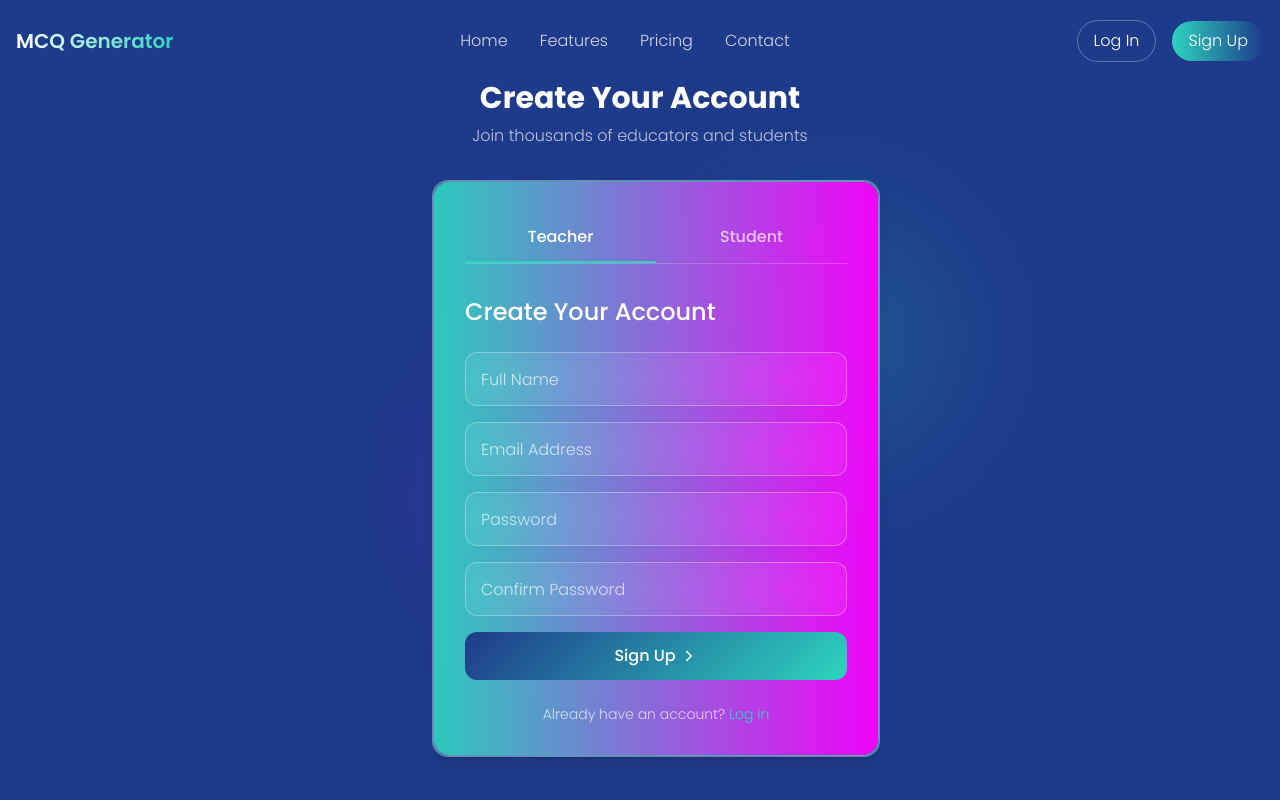
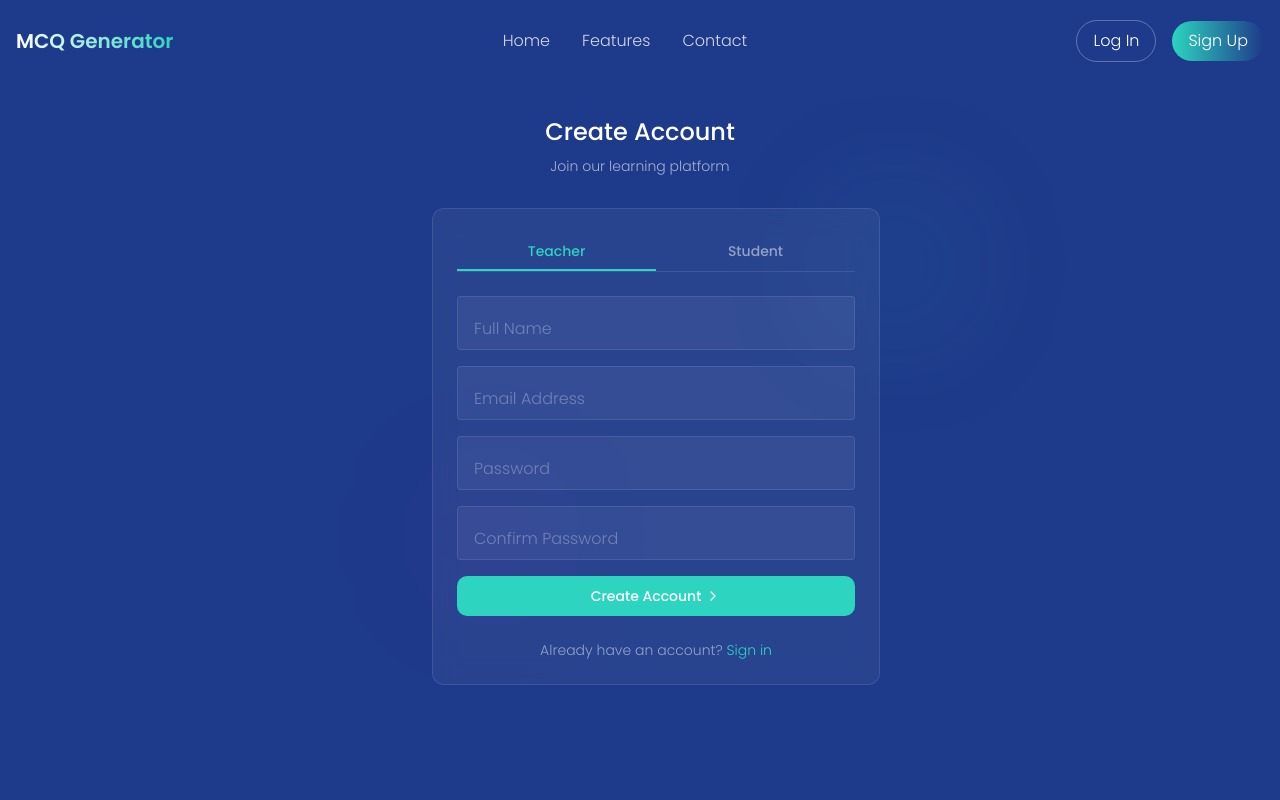
Before and after one commit to divyandj/PDF-QUIZ-Generator, a React (Vite) app: page /signup in a window 1280 px wide. Shown: the top 800 px of the page. Built offline with nearby package versions, Linux system fonts and the light colour scheme.

Commit message:
Refactor features and auth pages
- Remove pricing page and integrate details into the features page.
- Implement a minimalist design theme for the login and signup pages.

```diff
--- a/src/components/auth/AuthCard.tsx
+++ b/src/components/auth/AuthCard.tsx
@@ -11,32 +11,24 @@ const AuthCard: React.FC<AuthCardProps> = ({ isLogin = false }) => {
   const [activeRole, setActiveRole] = useState<'teacher' | 'student'>('teacher');
 
   return (
-    <div className="glass-card w-full max-w-md p-8 relative overflow-hidden mx-4">
-      {/* Animated border glow effect */}
-      <div className="absolute inset-0 rounded-2xl border border-white/30 before:absolute before:inset-0 before:rounded-2xl before:p-[1px] before:bg-gradient-to-r before:from-light-teal before:to-neon-pink before:animate-pulse-glow"></div>
-
+    <div className="bg-white/5 backdrop-blur-md w-full max-w-md p-6 relative overflow-hidden mx-4 rounded-lg border border-white/10">
       {/* Card content */}
       <div className="relative z-10">
         {/* Role tabs */}
-        <div className="flex mb-8 border-b border-white/20">
+        <div className="flex mb-6 border-b border-white/10">
           <button
-            className={`role-tab flex-1 ${activeRole === 'teacher' ? 'active' : ''}`}
+            className={`role-tab flex-1 py-2 text-sm font-medium ${activeRole === 'teacher' ? 'text-light-teal border-b-2 border-light-teal' : 'text-white/50'}`}
             onClick={() => setActiveRole('teacher')}
           >
             Teacher
           </button>
           <button
-            className={`role-tab flex-1 ${activeRole === 'student' ? 'active' : ''}`}
+            className={`role-tab flex-1 py-2 text-sm font-medium ${activeRole === 'student' ? 'text-light-teal border-b-2 border-light-teal' : 'text-white/50'}`}
             onClick={() => setActiveRole('student')}
           >
             Student
           </button>
         </div>
-
-        {/* Card title */}
-        <h2 className="text-2xl font-medium text-white mb-6">
-          {isLogin ? 'Welcome Back' : 'Create Your Account'}
-        </h2>
 
         {/* Form */}
         <form className="space-y-4">
@@ -45,10 +37,9 @@ const AuthCard: React.FC<AuthCardProps> = ({ isLogin = false }) => {
               <input
                 type="text"
                 id="name"
-                className="input-glow w-full"
-                placeholder=" "
+                className="bg-white/5 w-full px-4 py-2 rounded border border-white/10 text-white placeholder:text-white/30 focus:outline-none focus:border-light-teal/50 transition-colors"
+                placeholder="Full Name"
               />
-              <label htmlFor="name">Full Name</label>
             </div>
           )}
 
@@ -56,20 +47,18 @@ const AuthCard: React.FC<AuthCardProps> = ({ isLogin = false }) => {
             <input
               type="email"
               id="email"
-              className="input-glow w-full"
-              placeholder=" "
+              className="bg-white/5 w-full px-4 py-2 rounded border border-white/10 text-white placeholder:text-white/30 focus:outline-none focus:border-light-teal/50 transition-colors"
+              placeholder="Email Address"
             />
-            <label htmlFor="email">Email Address</label>
           </div>
 
           <div className="float-label-input">
             <input
               type="password"
               id="password"
-              className="input-glow w-full"
-              placeholder=" "
+              className="bg-white/5 w-full px-4 py-2 rounded border border-white/10 text-white placeholder:text-white/30 focus:outline-none focus:border-light-teal/50 transition-colors"
+              placeholder="Password"
             />
-            <label htmlFor="password">Password</label>
           </div>
 
           {!isLogin && (
@@ -77,10 +66,9 @@ const AuthCard: React.FC<AuthCardProps> = ({ isLogin = false }) => {
               <input
                 type="password"
                 id="confirmPassword"
-                className="input-glow w-full"
-                placeholder=" "
+                className="bg-white/5 w-full px-4 py-2 rounded border border-white/10 text-white placeholder:text-white/30 focus:outline-none focus:border-light-teal/50 transition-colors"
+                placeholder="Confirm Password"
               />
-              <label htmlFor="confirmPassword">Confirm Password</label>
             </div>
           )}
 
@@ -88,7 +76,7 @@ const AuthCard: React.FC<AuthCardProps> = ({ isLogin = false }) => {
             <div className="flex justify-end">
               <Link
                 to="/forgot-password"
-                className="text-light-teal text-sm hover:text-white transition-colors"
+                className="text-white/50 text-sm hover:text-light-teal transition-colors"
               >
                 Forgot Password?
               </Link>
@@ -97,28 +85,27 @@ const AuthCard: React.FC<AuthCardProps> = ({ isLogin = false }) => {
 
           <button
             type="submit"
-            className={`w-full rounded-xl p-3 mt-2 font-medium overflow-hidden relative group ${
+            className={`w-full rounded-md p-2.5 mt-2 text-sm font-medium ${
               isLogin
-                ? 'border-2 border-neon-pink text-white hover:bg-neon-pink/10'
-                : 'bg-gradient-primary text-white'
-            }`}
+                ? 'bg-light-teal/10 text-light-teal hover:bg-light-teal/20'
+                : 'bg-light-teal text-white hover:bg-light-teal/90'
+            } transition-colors flex items-center justify-center`}
           >
-            <span className="relative z-10 flex items-center justify-center group-hover:text-white transition-colors">
-              {isLogin ? 'Log In' : 'Sign Up'}
-              <ChevronRight size={18} className="ml-1 group-hover:translate-x-1 transition-transform" />
+            <span className="flex items-center justify-center">
+              {isLogin ? 'Sign In' : 'Create Account'}
+              <ChevronRight size={16} className="ml-1" />
             </span>
-            <span className="absolute inset-0 scale-x-0 group-hover:scale-x-100 origin-left transition-transform duration-300 bg-gradient-to-r from-neon-pink to-light-teal z-0"></span>
           </button>
         </form>
 
         {/* Footer text */}
-        <p className="text-white/70 text-sm mt-6 text-center">
+        <p className="text-white/50 text-sm mt-6 text-center">
           {isLogin ? (
             <>
               Don't have an account?{' '}
               <Link
                 to="/signup"
-                className="text-light-teal hover:text-white transition-colors relative after:absolute after:w-full after:scale-x-0 after:h-[1px] after:bottom-0 after:left-0 after:bg-light-teal after:origin-bottom-right after:transition-transform hover:after:scale-x-100 hover:after:origin-bottom-left"
+                className="text-light-teal hover:text-white transition-colors"
               >
                 Sign up
               </Link>
@@ -128,9 +115,9 @@ const AuthCard: React.FC<AuthCardProps> = ({ isLogin = false }) => {
               Already have an account?{' '}
               <Link
                 to="/login"
-                className="text-light-teal hover:text-white transition-colors relative after:absolute after:w-full after:scale-x-0 after:h-[1px] after:bottom-0 after:left-0 after:bg-light-teal after:origin-bottom-right after:transition-transform hover:after:scale-x-100 hover:after:origin-bottom-left"
+                className="text-light-teal hover:text-white transition-colors"
               >
-                Log in
+                Sign in
               </Link>
             </>
           )}
--- a/src/components/home/FeatureCard.tsx
+++ b/src/components/home/FeatureCard.tsx
@@ -6,6 +6,7 @@ interface FeatureCardProps {
   icon: LucideIcon;
   title: string;
   description: string;
+  details?: string[];
   delay?: number;
 }
 
@@ -13,6 +14,7 @@ const FeatureCard: React.FC<FeatureCardProps> = ({
   icon: Icon,
   title,
   description,
+  details = [],
   delay = 0
 }) => {
   const delayClass = `animate-delay-${delay}`;
@@ -25,7 +27,18 @@ const FeatureCard: React.FC<FeatureCardProps> = ({
         <Icon size={20} className="text-white" />
       </div>
       <h3 className="text-xl font-medium text-white mb-2">{title}</h3>
-      <p className="text-white/70">{description}</p>
+      <p className="text-white/70 mb-4">{description}</p>
+
+      {details.length > 0 && (
+        <ul className="text-white/70 text-sm space-y-2 border-t border-white/10 pt-3 mt-3">
+          {details.map((detail, index) => (
+            <li key={index} className="flex items-start">
+              <span className="inline-block w-1.5 h-1.5 rounded-full bg-light-teal mt-1.5 mr-2"></span>
+              <span>{detail}</span>
+            </li>
+          ))}
+        </ul>
+      )}
     </div>
   );
 };
--- a/src/components/layout/Navbar.tsx
+++ b/src/components/layout/Navbar.tsx
@@ -1,7 +1,7 @@
 
 import React, { useState, useEffect } from 'react';
 import { Link, useLocation } from 'react-router-dom';
-import { Menu, X, User } from 'lucide-react';
+import { Menu, X } from 'lucide-react';
 
 const Navbar: React.FC = () => {
   const [isScrolled, setIsScrolled] = useState(false);
@@ -53,14 +53,6 @@ const Navbar: React.FC = () => {
             }`}
           >
             Features
-          </Link>
-          <Link
-            to="/pricing"
-            className={`text-white/80 hover:text-white transition-colors ${
-              isActive('/pricing') ? 'text-white' : ''
-            }`}
-          >
-            Pricing
           </Link>
           <Link
             to="/contact"
@@ -126,13 +118,6 @@ const Navbar: React.FC = () => {
               Features
             </Link>
             <Link
-              to="/pricing"
-              className="text-white/80 hover:text-white text-xl transition-colors"
-              onClick={() => setIsMenuOpen(false)}
-            >
-              Pricing
-            </Link>
-            <Link
               to="/contact"
               className="text-white/80 hover:text-white text-xl transition-colors"
               onClick={() => setIsMenuOpen(false)}
--- a/src/pages/Login.tsx
+++ b/src/pages/Login.tsx
@@ -18,15 +18,15 @@ const Login: React.FC = () => {
       <Navbar />
 
       <section className="min-h-screen flex items-center justify-center py-20 px-4 relative">
-        {/* Animated background elements */}
-        <div className="absolute top-1/4 right-1/4 w-64 h-64 bg-light-teal/20 rounded-full blur-3xl animate-pulse"></div>
-        <div className="absolute bottom-1/4 left-1/3 w-64 h-64 bg-neon-pink/10 rounded-full blur-3xl animate-pulse"></div>
+        {/* Minimalist background elements */}
+        <div className="absolute top-1/4 right-1/4 w-32 h-32 bg-light-teal/10 rounded-full blur-3xl"></div>
+        <div className="absolute bottom-1/4 left-1/3 w-32 h-32 bg-neon-pink/5 rounded-full blur-3xl"></div>
 
         <div className="w-full max-w-md z-10">
           <div className="text-center mb-8">
-            <h1 className="text-3xl font-bold mb-2">Welcome Back</h1>
-            <p className="text-white/70">
-              Log in to your account to continue your journey
+            <h1 className="text-2xl font-medium mb-2">Welcome Back</h1>
+            <p className="text-white/60 text-sm">
+              Log in to your account
             </p>
           </div>
 
--- a/src/pages/Signup.tsx
+++ b/src/pages/Signup.tsx
@@ -18,15 +18,15 @@ const Signup: React.FC = () => {
       <Navbar />
 
       <section className="min-h-screen flex items-center justify-center py-20 px-4 relative">
-        {/* Animated background elements */}
-        <div className="absolute top-1/4 right-1/4 w-64 h-64 bg-light-teal/20 rounded-full blur-3xl animate-pulse"></div>
-        <div className="absolute bottom-1/4 left-1/3 w-64 h-64 bg-neon-pink/10 rounded-full blur-3xl animate-pulse"></div>
+        {/* Minimalist background elements */}
+        <div className="absolute top-1/4 right-1/4 w-32 h-32 bg-light-teal/10 rounded-full blur-3xl"></div>
+        <div className="absolute bottom-1/4 left-1/3 w-32 h-32 bg-neon-pink/5 rounded-full blur-3xl"></div>
 
         <div className="w-full max-w-md z-10">
           <div className="text-center mb-8">
-            <h1 className="text-3xl font-bold mb-2">Create Your Account</h1>
-            <p className="text-white/70">
-              Join thousands of educators and students
+            <h1 className="text-2xl font-medium mb-2">Create Account</h1>
+            <p className="text-white/60 text-sm">
+              Join our learning platform
             </p>
           </div>
 
```
Also changed, not shown: src/pages/Index.tsx (+37 -1 lines).
